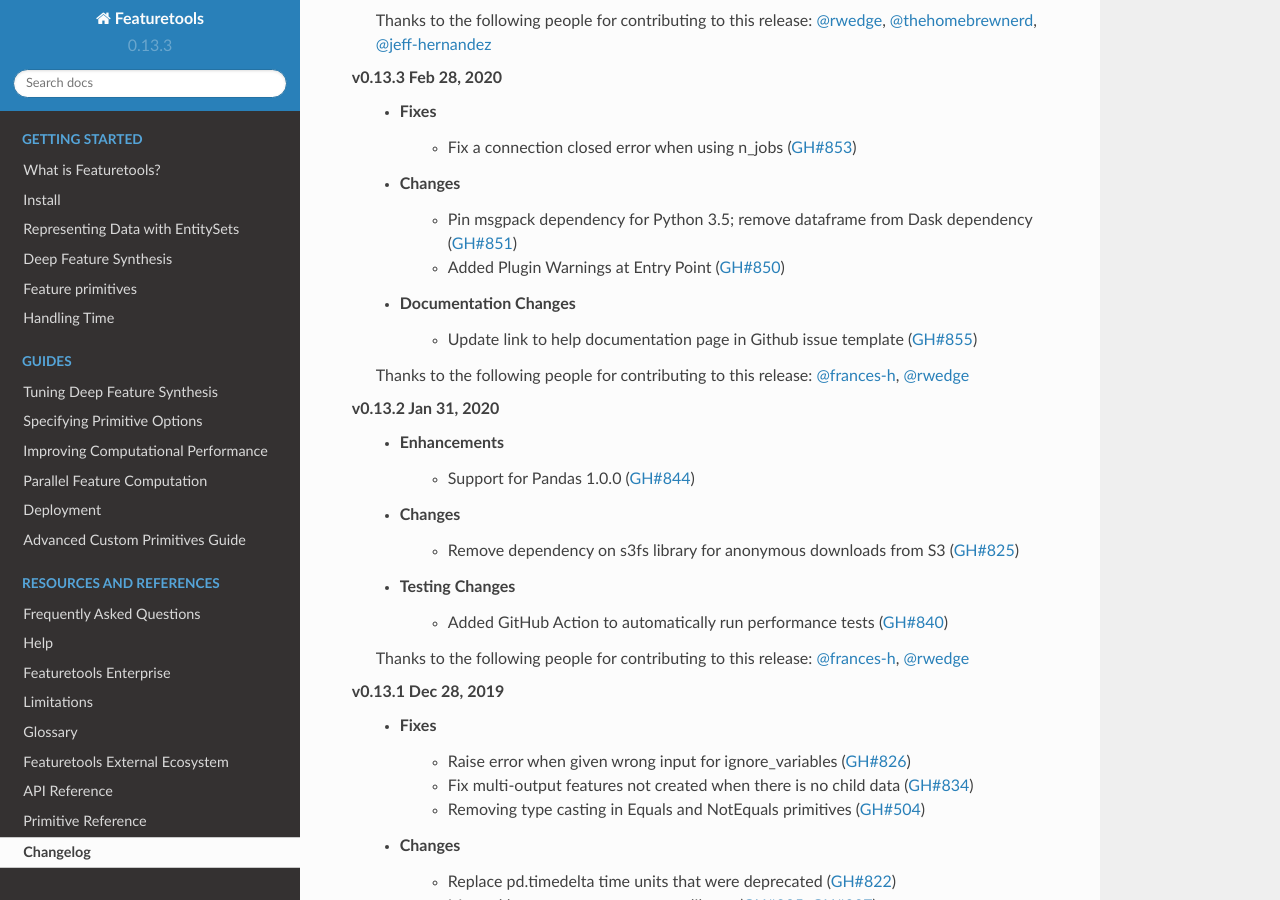
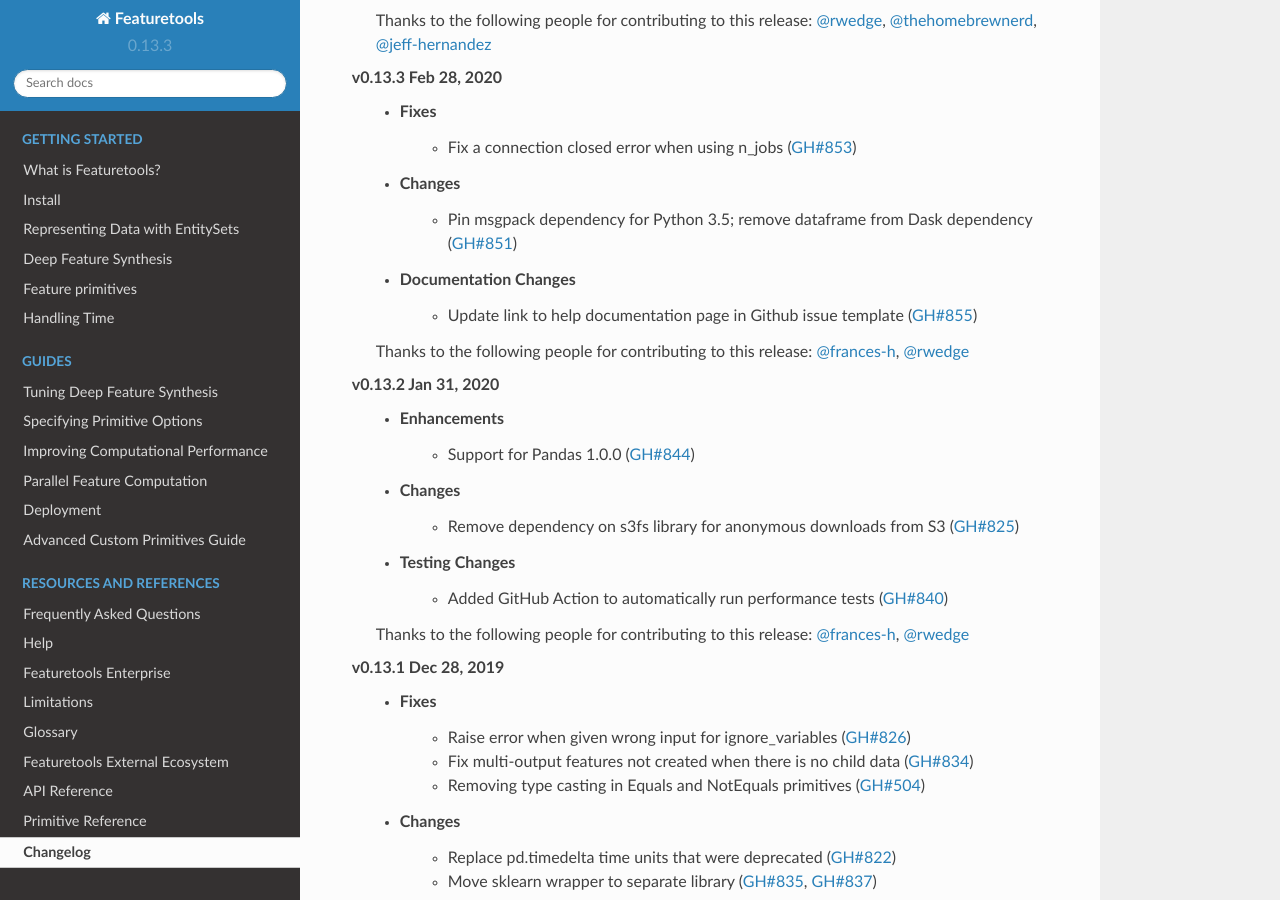
Before and after one commit to alteryx/featuretools, a Sphinx documentation site: the page built from docs/source/changelog.rst, in a window 1280 px wide and 900 px high, scrolled down 422 px. Built offline with Sphinx 7.4.7 and the Read the Docs theme 2.0.0, drawn with Linux system fonts in a browser that asks for light colours; pages that are not in the unit, such as notebooks, are missing from menus.

Commit message:
changelog update

```diff
--- a/docs/source/changelog.rst
+++ b/docs/source/changelog.rst
@@ -19,7 +19,6 @@
         * Fix a connection closed error when using n_jobs (:pr:`853`)
     * Changes
         * Pin msgpack dependency for Python 3.5; remove dataframe from Dask dependency (:pr:`851`)
-        * Added Plugin Warnings at Entry Point (:pr:`850`)
     * Documentation Changes
         * Update link to help documentation page in Github issue template (:pr:`855`)
 
```
